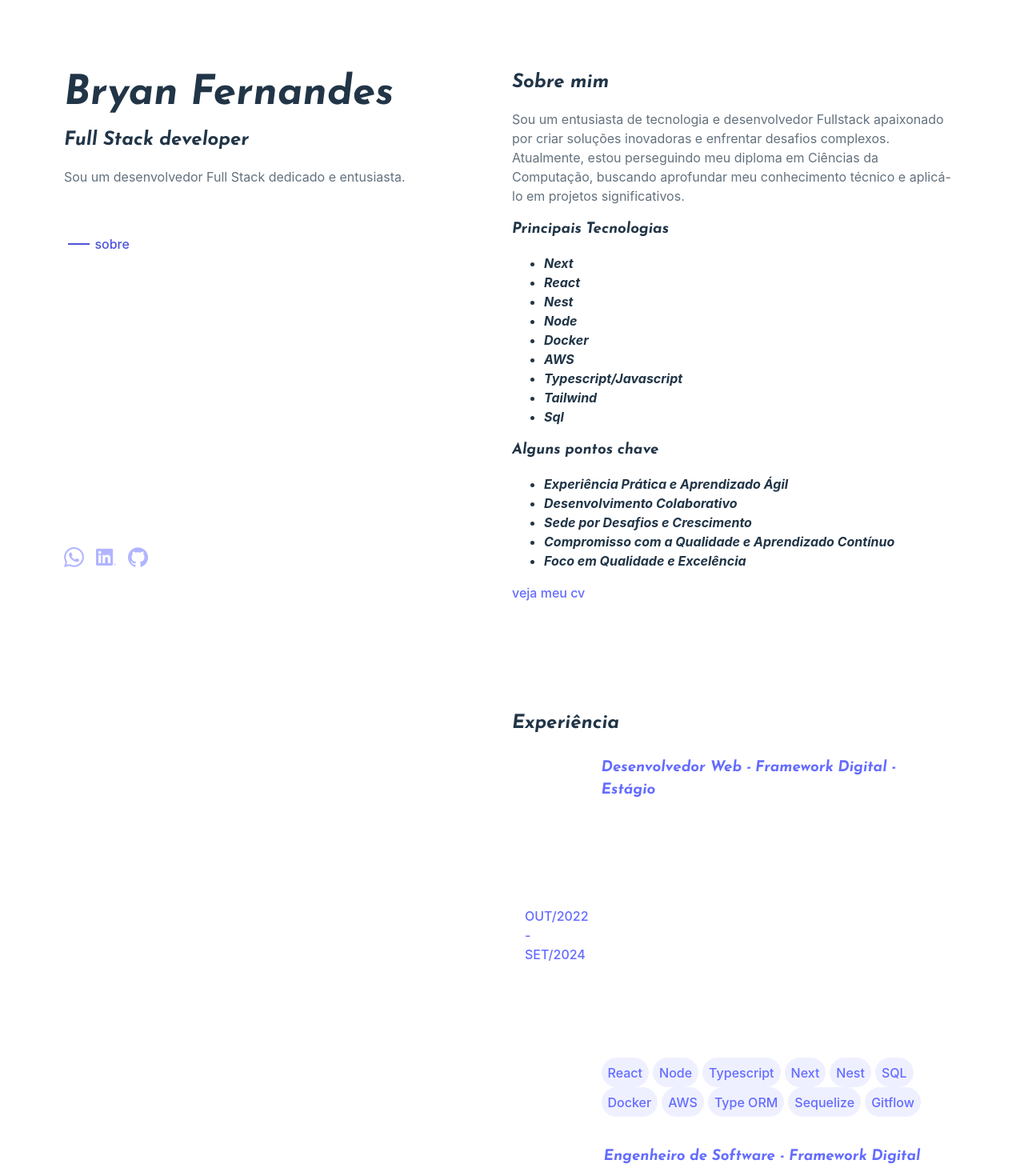
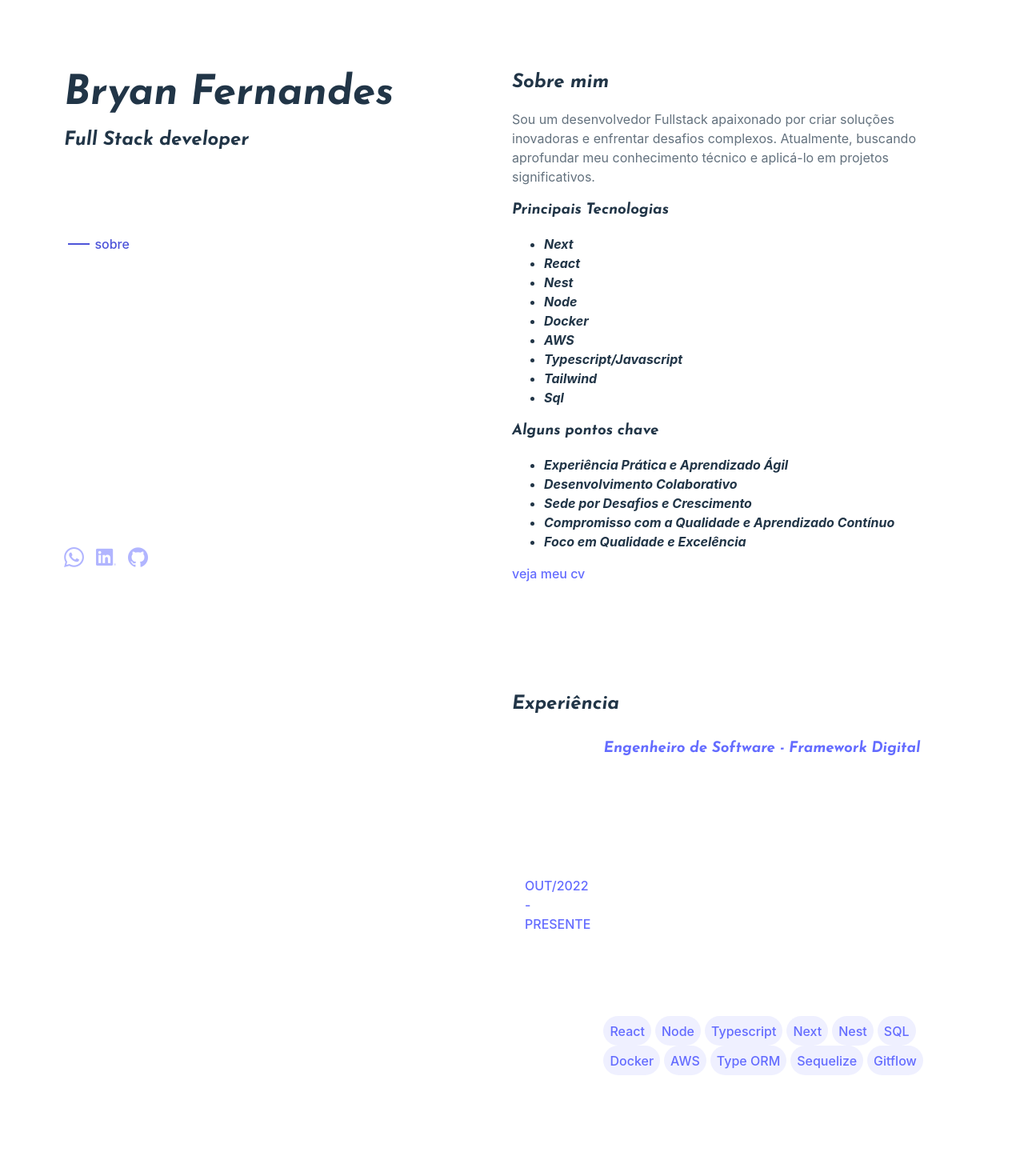
Before and after one commit to bammido/meu-portfolio, a React (Vite) app: page / in a window 1280 px wide. Shown: the top 1470 px of the page at 80% size. Built offline with nearby package versions, Linux system fonts and the light colour scheme.

Commit message:
atualizando curriculo

```diff
--- a/src/App.tsx
+++ b/src/App.tsx
@@ -43,7 +43,7 @@ function App() {
           <div className='introduction'>
             <h1>Bryan Fernandes</h1>
             <h2>Full Stack developer</h2>
-            <p>Sou um desenvolvedor Full Stack dedicado e entusiasta.</p>
+            {/* <p>Sou um desenvolvedor Full Stack dedicado e entusiasta.</p> */}
           </div>
           <nav className='nav'>
           <a href="#about">
--- a/src/components/about/index.tsx
+++ b/src/components/about/index.tsx
@@ -4,7 +4,7 @@ import meuCv from '../../assets/cv_bryan_fernandes.pdf'
 export default function About() {
     return <section className="about" id="about">
         <h2>Sobre mim</h2>
-        <p>Sou um entusiasta de tecnologia e desenvolvedor Fullstack apaixonado por criar soluções inovadoras e enfrentar desafios complexos. Atualmente, estou perseguindo meu diploma em Ciências da Computação, buscando aprofundar meu conhecimento técnico e aplicá-lo em projetos significativos.</p>
+        <p>Sou um desenvolvedor Fullstack apaixonado por criar soluções inovadoras e enfrentar desafios complexos. Atualmente, buscando aprofundar meu conhecimento técnico e aplicá-lo em projetos significativos.</p>
 
 
         <h3>Principais Tecnologias</h3>
--- a/src/components/experience/experiences.tsx
+++ b/src/components/experience/experiences.tsx
@@ -1,22 +1,22 @@
 export const experiences = [
-    {
-        description: <p>
-            <ul>
-                <li>
-                    <b>Implementação de novas funcionalidades:</b> Responsável pela concepção, desenvolvimento e implementação de novas funcionalidades em sistemas web utilizando React e Next.js.
-                </li>
-                <li>
-                    <b>Design de interfaces de usuário:</b> Criação de interfaces intuitivas e responsivas utilizando React.js, TailwindCSS e Styled-components para melhorar a experiência do usuário.
-                </li>
-                <li>
-                    <b>Integração de APIs:</b> Desenvolvimento e integração de APIs REST e GraphQL, garantindo comunicação eficiente entre o frontend e o backend com Node.js e Typescript.
-                </li>
-            </ul>
-        </p>,
-        technologies: ["React", "Node", "Typescript", "Next", "Nest", "SQL", "Docker", "AWS", "Type ORM", "Sequelize", "Gitflow"],
-        title: "Desenvolvedor Web - Framework Digital - Estágio",
-        period: "OUT/2022 - SET/2024"
-    },
+    // {
+    //     description: <p>
+    //         <ul>
+    //             <li>
+    //                 <b>Implementação de novas funcionalidades:</b> Responsável pela concepção, desenvolvimento e implementação de novas funcionalidades em sistemas web utilizando React e Next.js.
+    //             </li>
+    //             <li>
+    //                 <b>Design de interfaces de usuário:</b> Criação de interfaces intuitivas e responsivas utilizando React.js, TailwindCSS e Styled-components para melhorar a experiência do usuário.
+    //             </li>
+    //             <li>
+    //                 <b>Integração de APIs:</b> Desenvolvimento e integração de APIs REST e GraphQL, garantindo comunicação eficiente entre o frontend e o backend com Node.js e Typescript.
+    //             </li>
+    //         </ul>
+    //     </p>,
+    //     technologies: ["React", "Node", "Typescript", "Next", "Nest", "SQL", "Docker", "AWS", "Type ORM", "Sequelize", "Gitflow"],
+    //     title: "Desenvolvedor Web - Framework Digital - Estágio",
+    //     period: "OUT/2022 - SET/2024"
+    // },
     {
         description: <p>
             <ul>
@@ -33,6 +33,6 @@ export const experiences = [
         </p>,
         technologies: ["React", "Node", "Typescript", "Next", "Nest", "SQL", "Docker", "AWS", "Type ORM", "Sequelize", "Gitflow"],
         title: "Engenheiro de Software - Framework Digital",
-        period: "SET/2024 - PRESENTE"
+        period: "OUT/2022 - PRESENTE"
     }
 ]
```
Also changed, not shown: 1 other file (tests, documents, lock files or other folders).
